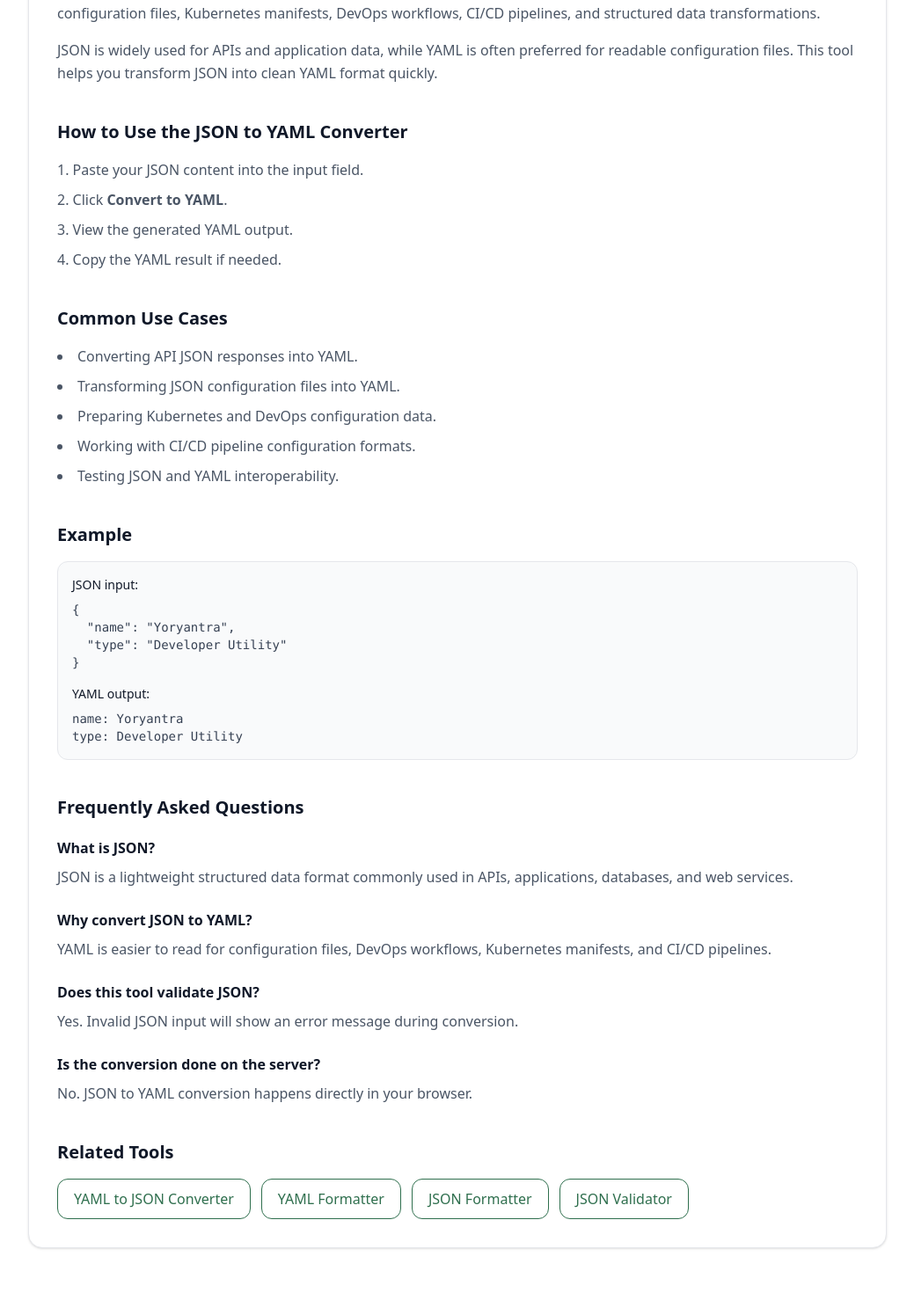
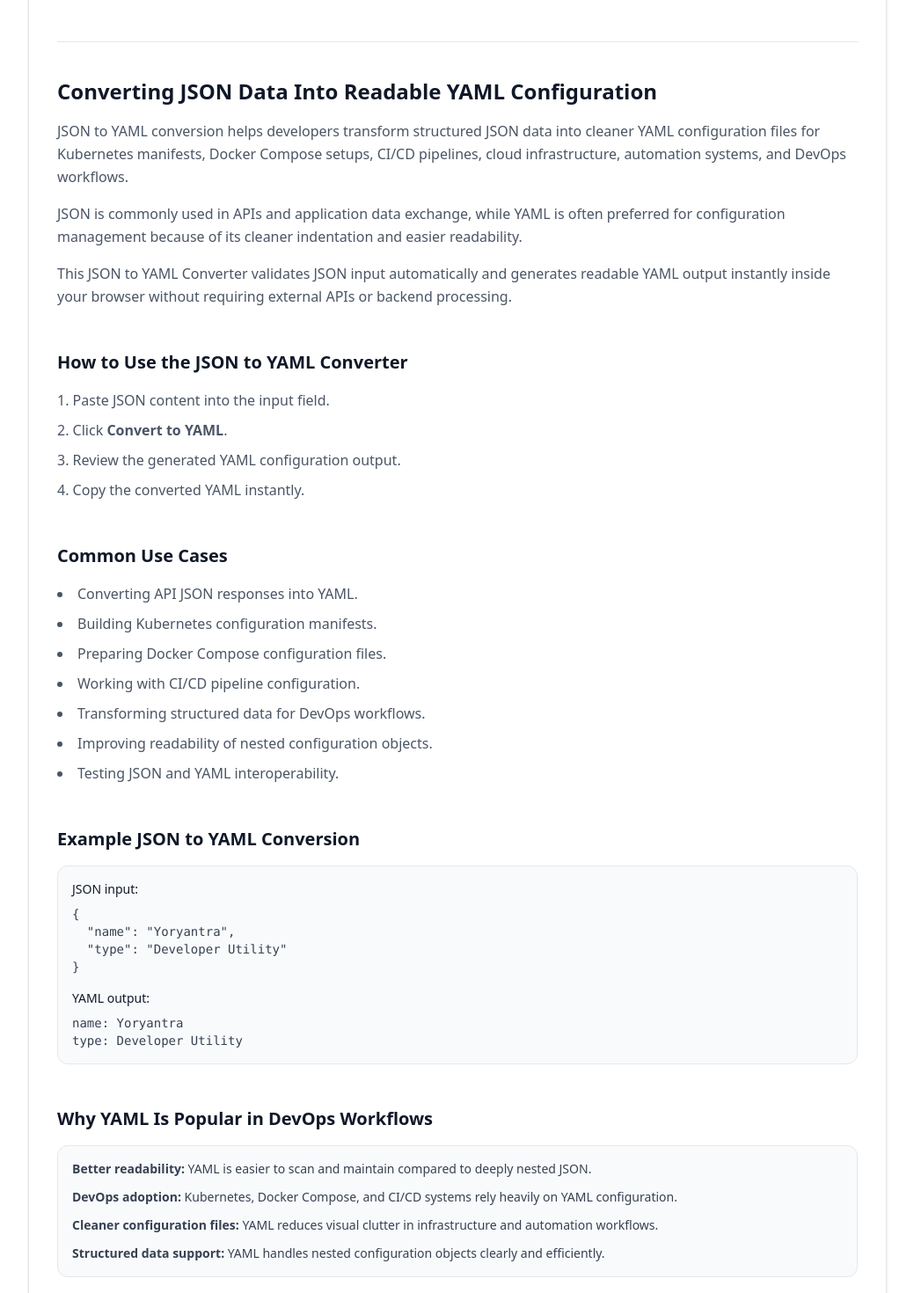
Before and after one commit to vaarunsonawwane-ops/yoryantra-new, a Next.js app: page /tools/json-to-yaml-converter in a window 1280 px wide. Shown: the part 1200-2670 px from the top of the page at 88% size, without its empty margins (120-1159 px from the left). Built offline with nearby package versions, Linux system fonts and the light colour scheme.

Commit message:
JSON to YAML Converter SEO update

```diff
--- a/app/tools/json-to-yaml-converter/ToolClient.tsx
+++ b/app/tools/json-to-yaml-converter/ToolClient.tsx
@@ -6,18 +6,27 @@ import yaml from "js-yaml";
 import ToolShell from "@/app/components/ToolShell";
 
 export default function ToolClient() {
-  const [input, setInput] = useState("");
-  const [output, setOutput] = useState("");
-  const [error, setError] = useState("");
+  const [input, setInput] =
+    useState("");
+
+  const [output, setOutput] =
+    useState("");
+
+  const [error, setError] =
+    useState("");
 
   const convertToYAML = () => {
     try {
-      const parsed = JSON.parse(input);
-      const converted = yaml.dump(parsed, {
-        indent: 2,
-        lineWidth: -1,
-        noRefs: true,
-      });
+      const parsed = JSON.parse(
+        input
+      );
+
+      const converted =
+        yaml.dump(parsed, {
+          indent: 2,
+          lineWidth: -1,
+          noRefs: true,
+        });
 
       setOutput(converted);
       setError("");
@@ -25,7 +34,9 @@ export default function ToolClient() {
       if (err instanceof Error) {
         setError(err.message);
       } else {
-        setError("Invalid JSON input.");
+        setError(
+          "Invalid JSON input."
+        );
       }
 
       setOutput("");
@@ -41,7 +52,7 @@ export default function ToolClient() {
   return (
     <ToolShell
       title="JSON to YAML Converter"
-      description="Convert JSON to YAML instantly with this free online JSON to YAML Converter."
+      description="Convert JSON data into readable YAML configuration instantly with this free online JSON to YAML Converter."
     >
       {/* INPUT */}
       <div>
@@ -51,7 +62,11 @@ export default function ToolClient() {
 
         <textarea
           value={input}
-          onChange={(e) => setInput(e.target.value)}
+          onChange={(e) =>
+            setInput(
+              e.target.value
+            )
+          }
           placeholder="Paste JSON here..."
           className="w-full min-h-[240px] rounded-xl border border-gray-300 p-4 text-sm font-mono outline-none focus:ring-2 focus:ring-[var(--green)] focus:border-transparent transition"
         />
@@ -59,18 +74,24 @@ export default function ToolClient() {
 
       {/* ACTIONS */}
       <div className="mt-5 flex flex-wrap gap-3">
-        <button onClick={convertToYAML} className="yoryantra-btn">
+        <button
+          onClick={convertToYAML}
+          className="yoryantra-btn"
+        >
           Convert to YAML
         </button>
 
-        <button onClick={resetAll} className="yoryantra-btn-outline">
+        <button
+          onClick={resetAll}
+          className="yoryantra-btn-outline"
+        >
           Reset
         </button>
       </div>
 
       {/* ERROR */}
       {error && (
-        <div className="mt-6 rounded-xl border border-red-200 bg-red-50 p-4 text-sm text-red-700">
+        <div className="mt-6 rounded-xl border border-red-200 bg-red-50 p-4 text-sm text-red-700 overflow-auto">
           {error}
         </div>
       )}
@@ -84,7 +105,11 @@ export default function ToolClient() {
 
           {output && (
             <button
-              onClick={() => navigator.clipboard.writeText(output)}
+              onClick={() =>
+                navigator.clipboard.writeText(
+                  output
+                )
+              }
               className="yoryantra-btn-outline text-sm"
             >
               Copy
@@ -92,29 +117,49 @@ export default function ToolClient() {
           )}
         </div>
 
-        <div className="yoryantra-output min-h-[220px] text-sm whitespace-pre-wrap break-words overflow-auto">
-          {output || "Converted YAML output will appear here..."}
+        <div className="yoryantra-output min-h-[240px] text-sm whitespace-pre-wrap break-words overflow-auto">
+          {output ||
+            "Converted YAML output will appear here..."}
         </div>
       </div>
 
+      {/* PRIVACY */}
+      <div className="mt-8 rounded-xl border border-yellow-200 bg-yellow-50 p-4">
+        <h3 className="text-sm font-semibold text-yellow-900">
+          Privacy Note
+        </h3>
+
+        <p className="mt-2 text-sm leading-relaxed text-yellow-800">
+          JSON to YAML conversion happens locally inside your browser. Your
+          structured data is not uploaded, stored, or processed on any external
+          server.
+        </p>
+      </div>
+
       {/* SEO CONTENT */}
-      <section className="mt-12 border-t border-gray-200 pt-10 space-y-10">
+      <section className="mt-12 border-t border-gray-200 pt-10 space-y-12">
         <div>
           <h2 className="text-2xl font-semibold text-gray-900">
-            What is JSON to YAML Converter?
+            Converting JSON Data Into Readable YAML Configuration
           </h2>
 
           <p className="mt-4 text-gray-600 leading-relaxed">
-            JSON to YAML Converter helps you convert JSON data into YAML
-            instantly. It is useful for developers working with APIs,
-            configuration files, Kubernetes manifests, DevOps workflows, CI/CD
-            pipelines, and structured data transformations.
+            JSON to YAML conversion helps developers transform structured JSON
+            data into cleaner YAML configuration files for Kubernetes manifests,
+            Docker Compose setups, CI/CD pipelines, cloud infrastructure,
+            automation systems, and DevOps workflows.
           </p>
 
           <p className="mt-4 text-gray-600 leading-relaxed">
-            JSON is widely used for APIs and application data, while YAML is
-            often preferred for readable configuration files. This tool helps
-            you transform JSON into clean YAML format quickly.
+            JSON is commonly used in APIs and application data exchange, while
+            YAML is often preferred for configuration management because of its
+            cleaner indentation and easier readability.
+          </p>
+
+          <p className="mt-4 text-gray-600 leading-relaxed">
+            This JSON to YAML Converter validates JSON input automatically and
+            generates readable YAML output instantly inside your browser without
+            requiring external APIs or backend processing.
           </p>
         </div>
 
@@ -124,10 +169,21 @@ export default function ToolClient() {
           </h2>
 
           <ol className="mt-4 list-decimal list-inside space-y-2 text-gray-600 leading-relaxed">
-            <li>Paste your JSON content into the input field.</li>
-            <li>Click <strong>Convert to YAML</strong>.</li>
-            <li>View the generated YAML output.</li>
-            <li>Copy the YAML result if needed.</li>
+            <li>
+              Paste JSON content into the input field.
+            </li>
+
+            <li>
+              Click <strong>Convert to YAML</strong>.
+            </li>
+
+            <li>
+              Review the generated YAML configuration output.
+            </li>
+
+            <li>
+              Copy the converted YAML instantly.
+            </li>
           </ol>
         </div>
 
@@ -137,20 +193,42 @@ export default function ToolClient() {
           </h2>
 
           <ul className="mt-4 list-disc list-inside space-y-2 text-gray-600 leading-relaxed">
-            <li>Converting API JSON responses into YAML.</li>
-            <li>Transforming JSON configuration files into YAML.</li>
-            <li>Preparing Kubernetes and DevOps configuration data.</li>
-            <li>Working with CI/CD pipeline configuration formats.</li>
-            <li>Testing JSON and YAML interoperability.</li>
+            <li>
+              Converting API JSON responses into YAML.
+            </li>
+
+            <li>
+              Building Kubernetes configuration manifests.
+            </li>
+
+            <li>
+              Preparing Docker Compose configuration files.
+            </li>
+
+            <li>
+              Working with CI/CD pipeline configuration.
+            </li>
+
+            <li>
+              Transforming structured data for DevOps workflows.
+            </li>
+
+            <li>
+              Improving readability of nested configuration objects.
+            </li>
+
+            <li>
+              Testing JSON and YAML interoperability.
+            </li>
           </ul>
         </div>
 
         <div>
           <h2 className="text-xl font-semibold text-gray-900">
-            Example
+            Example JSON to YAML Conversion
           </h2>
 
-          <div className="mt-4 rounded-xl border border-gray-200 bg-gray-50 p-4 text-sm text-gray-700">
+          <div className="mt-4 rounded-xl border border-gray-200 bg-gray-50 p-4 text-sm text-gray-700 overflow-auto">
             <p className="font-medium text-gray-900">
               JSON input:
             </p>
@@ -175,6 +253,36 @@ type: Developer Utility`}
 
         <div>
           <h2 className="text-xl font-semibold text-gray-900">
+            Why YAML Is Popular in DevOps Workflows
+          </h2>
+
+          <div className="mt-4 rounded-xl border border-gray-200 bg-gray-50 p-4 text-sm text-gray-700">
+            <ul className="space-y-3">
+              <li>
+                <strong>Better readability:</strong> YAML is easier to scan and
+                maintain compared to deeply nested JSON.
+              </li>
+
+              <li>
+                <strong>DevOps adoption:</strong> Kubernetes, Docker Compose,
+                and CI/CD systems rely heavily on YAML configuration.
+              </li>
+
+              <li>
+                <strong>Cleaner configuration files:</strong> YAML reduces
+                visual clutter in infrastructure and automation workflows.
+              </li>
+
+              <li>
+                <strong>Structured data support:</strong> YAML handles nested
+                configuration objects clearly and efficiently.
+              </li>
+            </ul>
+          </div>
+        </div>
+
+        <div>
+          <h2 className="text-xl font-semibold text-gray-900">
             Frequently Asked Questions
           </h2>
 
@@ -185,8 +293,8 @@ type: Developer Utility`}
               </h3>
 
               <p className="mt-2 text-gray-600 leading-relaxed">
-                JSON is a lightweight structured data format commonly used in
-                APIs, applications, databases, and web services.
+                JSON is a structured data format widely used in APIs,
+                applications, databases, and web services.
               </p>
             </div>
 
@@ -196,29 +304,42 @@ type: Developer Utility`}
               </h3>
 
               <p className="mt-2 text-gray-600 leading-relaxed">
-                YAML is easier to read for configuration files, DevOps
-                workflows, Kubernetes manifests, and CI/CD pipelines.
+                YAML is often easier to read and maintain for configuration
+                files, DevOps workflows, Kubernetes manifests, and automation
+                systems.
               </p>
             </div>
 
             <div>
               <h3 className="font-semibold text-gray-900">
-                Does this tool validate JSON?
+                Does this tool validate JSON input?
               </h3>
 
               <p className="mt-2 text-gray-600 leading-relaxed">
-                Yes. Invalid JSON input will show an error message during
-                conversion.
+                Yes. Invalid JSON structures display an error before conversion
+                begins.
               </p>
             </div>
 
             <div>
               <h3 className="font-semibold text-gray-900">
-                Is the conversion done on the server?
+                Is YAML formatting preserved?
               </h3>
 
               <p className="mt-2 text-gray-600 leading-relaxed">
-                No. JSON to YAML conversion happens directly in your browser.
+                Yes. The generated YAML output is formatted with readable
+                indentation automatically.
+              </p>
+            </div>
+
+            <div>
+              <h3 className="font-semibold text-gray-900">
+                Is conversion processed on the server?
+              </h3>
+
+              <p className="mt-2 text-gray-600 leading-relaxed">
+                No. JSON to YAML conversion happens entirely inside your
+                browser.
               </p>
             </div>
           </div>
@@ -229,21 +350,46 @@ type: Developer Utility`}
             Related Tools
           </h2>
 
+          <p className="mt-3 text-gray-600 leading-relaxed">
+            JSON to YAML conversion often connects with Kubernetes workflows,
+            DevOps configuration, structured data formatting, APIs, and cloud
+            infrastructure management.
+          </p>
+
           <div className="mt-4 flex flex-wrap gap-3">
-            <Link href="/tools/yaml-to-json-converter" className="yoryantra-btn-outline">
+            <Link
+              href="/tools/yaml-to-json-converter"
+              className="yoryantra-btn-outline"
+            >
               YAML to JSON Converter
             </Link>
 
-            <Link href="/tools/yaml-formatter" className="yoryantra-btn-outline">
+            <Link
+              href="/tools/yaml-formatter"
+              className="yoryantra-btn-outline"
+            >
               YAML Formatter
             </Link>
 
-            <Link href="/tools/json-formatter" className="yoryantra-btn-outline">
+            <Link
+              href="/tools/json-formatter"
+              className="yoryantra-btn-outline"
+            >
               JSON Formatter
             </Link>
 
-            <Link href="/tools/json-validator" className="yoryantra-btn-outline">
+            <Link
+              href="/tools/json-validator"
+              className="yoryantra-btn-outline"
+            >
               JSON Validator
+            </Link>
+
+            <Link
+              href="/tools/kubernetes-yaml-validator"
+              className="yoryantra-btn-outline"
+            >
+              Kubernetes YAML Validator
             </Link>
           </div>
         </div>
```
